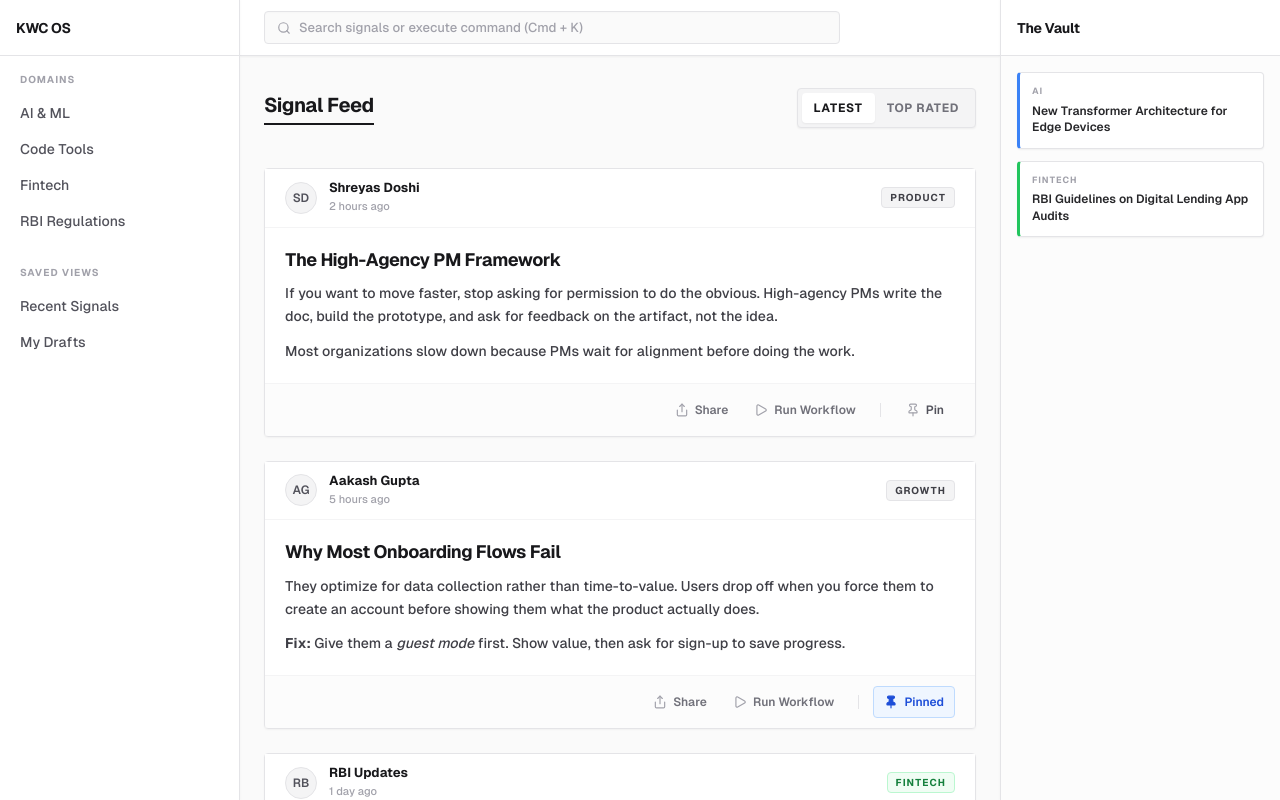
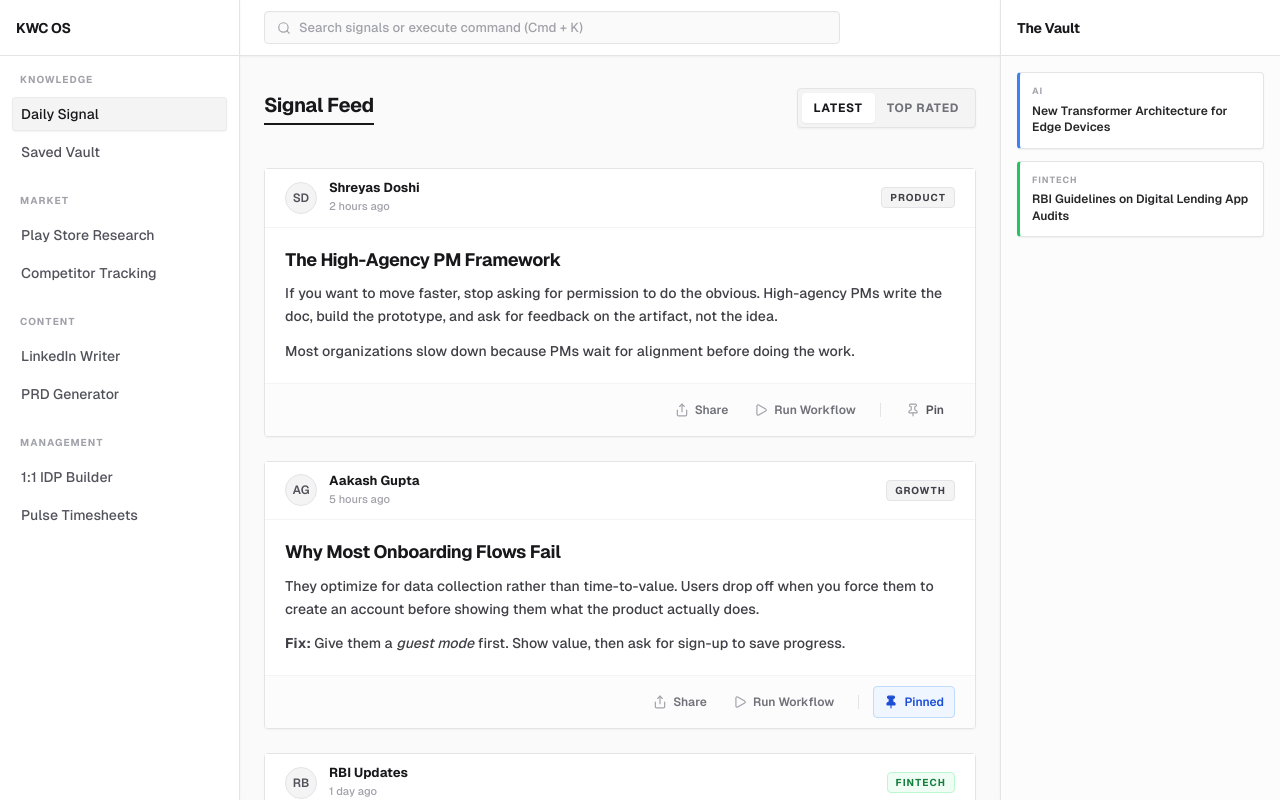
Before and after one commit to joydeep-pm/Opportunity-Research, a Next.js app: page / in a window 1280 px wide. Built offline with nearby package versions, Linux system fonts and the light colour scheme.

Commit message:
Apply antigravity layout and tool-routed home UI

```diff
--- a/src/app/layout.tsx
+++ b/src/app/layout.tsx
@@ -1,6 +1,10 @@
-import type { Metadata } from "next";
+"use client";
+
 import localFont from "next/font/local";
 import "./globals.css";
+import { Suspense } from "react";
+import { useSearchParams } from "next/navigation";
+import Link from "next/link";
 
 const geistSans = localFont({
   src: "./fonts/GeistVF.woff",
@@ -13,37 +17,72 @@ const geistMono = localFont({
   weight: "100 900",
 });
 
-export const metadata: Metadata = {
-  title: "Knowledge Work Center OS",
-  description: "Unified AI skill runtime for market research, content, and product intelligence",
-};
+const NAV_GROUPS = [
+  {
+    title: "Knowledge",
+    items: [
+      { id: "signal", label: "Daily Signal" },
+      { id: "vault", label: "Saved Vault" },
+    ],
+  },
+  {
+    title: "Market",
+    items: [
+      { id: "play-store", label: "Play Store Research" },
+      { id: "competitor", label: "Competitor Tracking" },
+    ],
+  },
+  {
+    title: "Content",
+    items: [
+      { id: "linkedin", label: "LinkedIn Writer" },
+      { id: "prd", label: "PRD Generator" },
+    ],
+  },
+  {
+    title: "Management",
+    items: [
+      { id: "idp", label: "1:1 IDP Builder" },
+      { id: "pulse", label: "Pulse Timesheets" },
+    ],
+  },
+];
 
-export default function RootLayout({
-  children,
-}: Readonly<{
-  children: React.ReactNode;
-}>) {
+function LayoutContent({ children }: { children: React.ReactNode }) {
+  const searchParams = useSearchParams();
+  const currentTool = searchParams.get("tool") || "signal";
+  const isReadingExperience = currentTool === "signal" || currentTool === "vault";
+
   return (
-    <html lang="en">
-      <body
-        className={`${geistSans.variable} ${geistMono.variable} antialiased bg-zinc-50 text-zinc-900 overflow-hidden h-screen w-screen selection:bg-zinc-200 selection:text-zinc-900`}
-      >
     <div className="flex h-full w-full">
-          {/* Left Sidebar: Fixed 240px */}
+      {/* Left Sidebar: Fixed 240px - The Router */}
       <aside className="w-[240px] shrink-0 border-r border-zinc-200 bg-white flex flex-col items-stretch z-20 shadow-[1px_0_2px_rgba(0,0,0,0.02)]">
         <div className="h-14 border-b border-zinc-200 flex items-center px-4 shrink-0">
           <span className="font-bold text-sm tracking-tight text-zinc-900">KWC OS</span>
         </div>
-            <nav className="flex-1 overflow-y-auto py-4 px-3 flex flex-col gap-1">
-              <div className="text-[10px] font-bold text-zinc-400 mb-1.5 uppercase tracking-widest px-2">Domains</div>
-              <button className="text-left px-2 py-1.5 text-sm font-medium text-zinc-600 rounded hover:bg-zinc-100 hover:text-zinc-900 transition-colors">AI & ML</button>
-              <button className="text-left px-2 py-1.5 text-sm font-medium text-zinc-600 rounded hover:bg-zinc-100 hover:text-zinc-900 transition-colors">Code Tools</button>
-              <button className="text-left px-2 py-1.5 text-sm font-medium text-zinc-600 rounded hover:bg-zinc-100 hover:text-zinc-900 transition-colors">Fintech</button>
-              <button className="text-left px-2 py-1.5 text-sm font-medium text-zinc-600 rounded hover:bg-zinc-100 hover:text-zinc-900 transition-colors">RBI Regulations</button>
-
-              <div className="text-[10px] font-bold text-zinc-400 mb-1.5 uppercase tracking-widest mt-6 px-2">Saved Views</div>
-              <button className="text-left px-2 py-1.5 text-sm font-medium text-zinc-600 rounded hover:bg-zinc-100 hover:text-zinc-900 transition-colors">Recent Signals</button>
-              <button className="text-left px-2 py-1.5 text-sm font-medium text-zinc-600 rounded hover:bg-zinc-100 hover:text-zinc-900 transition-colors">My Drafts</button>
+        <nav className="flex-1 overflow-y-auto py-4 px-3 flex flex-col gap-6">
+          {NAV_GROUPS.map((group) => (
+            <div key={group.title} className="flex flex-col gap-1">
+              <div className="text-[10px] font-bold text-zinc-400 mb-1.5 uppercase tracking-widest px-2">
+                {group.title}
+              </div>
+              {group.items.map((item) => {
+                const isActive = currentTool === item.id;
+                return (
+                  <Link
+                    key={item.id}
+                    href={`/?tool=${item.id}`}
+                    className={`text-left px-2 py-1.5 text-sm font-medium rounded transition-colors ${isActive
+                      ? "bg-zinc-100 text-zinc-900 shadow-sm border border-zinc-200/50"
+                      : "text-zinc-600 hover:bg-zinc-50 hover:text-zinc-900 border border-transparent"
+                      }`}
+                  >
+                    {item.label}
+                  </Link>
+                );
+              })}
+            </div>
+          ))}
         </nav>
       </aside>
 
@@ -64,13 +103,13 @@ export default function RootLayout({
         </div>
       </main>
 
-          {/* Right Drawer: Vault / Read Later Fixed 280px */}
+      {/* Right Drawer: Contextual */}
+      {isReadingExperience ? (
         <aside className="w-[280px] shrink-0 border-l border-zinc-200 bg-white flex flex-col z-20 shadow-[-1px_0_2px_rgba(0,0,0,0.02)]">
           <div className="h-14 border-b border-zinc-200 flex items-center px-4 shrink-0">
             <h2 className="font-bold text-sm text-zinc-900 tracking-tight">The Vault</h2>
           </div>
           <div className="flex-1 overflow-y-auto p-4 flex flex-col gap-3 bg-zinc-50/50">
-               {/* Read Later Placeholders */}
             <div className="border-l-[3px] border-l-blue-500 bg-white border border-zinc-200 rounded shadow-sm hover:shadow transition-shadow overflow-hidden cursor-pointer">
               <div className="p-3">
                 <div className="text-[9px] uppercase font-bold text-zinc-400 tracking-widest mb-1">AI</div>
@@ -85,7 +124,30 @@ export default function RootLayout({
             </div>
           </div>
         </aside>
+      ) : (
+        <aside className="w-[280px] shrink-0 border-l border-zinc-200 bg-zinc-50 flex flex-col z-20 items-center justify-center p-6 text-center">
+          <div className="w-12 h-12 bg-white border border-zinc-200 rounded-full flex items-center justify-center mb-4 shadow-sm">
+            <svg width="20" height="20" viewBox="0 0 24 24" fill="none" stroke="currentColor" strokeWidth="2" strokeLinecap="round" strokeLinejoin="round" className="text-zinc-400"><polygon points="22 3 2 3 10 12.46 10 19 14 21 14 12.46 22 3"></polygon></svg>
           </div>
+          <h3 className="text-sm font-bold text-zinc-800 mb-1">Contextual Tools</h3>
+          <p className="text-xs text-zinc-500 font-medium">Filters and metadata for &quot;{currentTool}&quot; will appear here.</p>
+        </aside>
+      )}
+    </div>
+  );
+}
+
+export default function RootLayout({
+  children,
+}: Readonly<{
+  children: React.ReactNode;
+}>) {
+  return (
+    <html lang="en">
+      <body className={`${geistSans.variable} ${geistMono.variable} antialiased bg-zinc-50 text-zinc-900 overflow-hidden h-screen w-screen selection:bg-zinc-200 selection:text-zinc-900`}>
+        <Suspense fallback={<div className="flex h-screen w-screen items-center justify-center bg-zinc-50 text-zinc-500">Loading KWC...</div>}>
+          <LayoutContent>{children}</LayoutContent>
+        </Suspense>
       </body>
     </html>
   );
--- a/src/app/page.tsx
+++ b/src/app/page.tsx
@@ -1,6 +1,8 @@
 "use client";
 
-import { useState } from "react";
+import { useState, Suspense } from "react";
+import { useSearchParams } from "next/navigation";
+import { Play, FileText, Database, BarChart3, Clock, Sparkles } from "lucide-react";
 import { SignalCard } from "@/components/SignalCard";
 
 const MOCK_SIGNALS = [
@@ -65,11 +67,75 @@ const MOCK_SIGNALS = [
     },
 ];
 
-export default function Home() {
+function ToolPlaceholder({ title, description, icon: Icon }: { title: string, description: string, icon: React.ElementType }) {
+    return (
+        <div className="animate-in fade-in duration-500">
+            <div className="mb-6 flex items-center justify-between border-b border-zinc-200 pb-4">
+                <div className="flex items-center gap-3">
+                    <div className="w-10 h-10 rounded border border-zinc-200 bg-white flex items-center justify-center shadow-sm">
+                        <Icon size={20} className="text-zinc-700" />
+                    </div>
+                    <div>
+                        <h1 className="text-xl font-bold tracking-tight text-zinc-900">{title}</h1>
+                        <p className="text-sm text-zinc-500">{description}</p>
+                    </div>
+                </div>
+                <button className="flex items-center gap-2 rounded bg-zinc-900 px-4 py-2 text-xs font-semibold uppercase tracking-wider text-white transition hover:bg-zinc-800 shadow-sm">
+                    <Play size={14} /> Run Tool
+                </button>
+            </div>
+
+            {/* Utilitarian Dense Grid Layout for Tool Properties */}
+            <div className="grid grid-cols-1 md:grid-cols-2 gap-4">
+                <div className="border border-zinc-200 bg-white p-5 rounded shadow-sm">
+                    <div className="text-[10px] font-bold text-zinc-400 uppercase tracking-widest mb-3 border-b border-zinc-100 pb-2">Execution Configuration</div>
+                    <div className="space-y-4 text-sm font-medium text-zinc-600">
+                        <div className="flex justify-between items-center"><span className="text-zinc-400">Model:</span> <span className="bg-zinc-100 px-2 py-0.5 rounded text-zinc-800">GPT-4o</span></div>
+                        <div className="flex justify-between items-center"><span className="text-zinc-400">Context Window:</span> <span className="bg-zinc-100 px-2 py-0.5 rounded text-zinc-800">128k</span></div>
+                        <div className="flex justify-between items-center"><span className="text-zinc-400">Cache Strategy:</span> <span className="bg-zinc-100 px-2 py-0.5 rounded text-zinc-800">Redis / LRU</span></div>
+                        <div className="flex justify-between items-center"><span className="text-zinc-400">Database Pull:</span> <span className="bg-blue-50 text-blue-700 border border-blue-200 px-2 py-0.5 rounded">Active</span></div>
+                    </div>
+                </div>
+                <div className="border border-zinc-200 bg-zinc-50 p-5 rounded flex items-center justify-center text-zinc-400 text-sm font-medium border-dashed">
+                    Output will stream into this pane.
+                </div>
+            </div>
+        </div>
+    );
+}
+
+function PageContent() {
     const [signals] = useState(MOCK_SIGNALS);
+    const searchParams = useSearchParams();
+    const tool = searchParams.get("tool") || "signal";
 
+    if (tool === "play-store") {
+        return <ToolPlaceholder title="Play Store Research" description="Scan live app store data to unearth feature gaps and user sentiment." icon={Database} />;
+    }
+
+    if (tool === "competitor") {
+        return <ToolPlaceholder title="Competitor Tracking" description="Automated deep-dive into competitor pricing, changelogs, and momentum." icon={BarChart3} />;
+    }
+
+    if (tool === "linkedin") {
+        return <ToolPlaceholder title="LinkedIn Writer" description="Transforms loose thoughts into dense, structured, hook-driven LinkedIn posts." icon={Sparkles} />;
+    }
+
+    if (tool === "prd") {
+        return <ToolPlaceholder title="PRD Generator" description="Draft rigid, engineering-ready Product Requirements Documents from user needs." icon={FileText} />;
+    }
+
+    if (tool === "pulse") {
+        return <ToolPlaceholder title="Pulse Timesheets" description="Automated time-tracking analytics and team utilization reporting." icon={Clock} />;
+    }
+
+    if (tool === "idp") {
+        return <ToolPlaceholder title="1:1 IDP Builder" description="Synthesize 1:1 messy notes into executive-ready professional development plans." icon={FileText} />;
+    }
+
+    // Default to Reading Signal Feed
     return (
-        <div className="flex flex-col gap-2 pb-12 animate-in fade-in duration-500">
+        <div className="animate-in fade-in flex flex-col gap-2 pb-12 duration-500">
             <div className="flex items-center justify-between mb-8">
                 <h1 className="text-xl font-bold tracking-tight text-zinc-900 border-b-2 border-zinc-900 pb-1 inline-block">Signal Feed</h1>
                 <div className="flex items-center p-1 bg-zinc-100 rounded border border-zinc-200 shadow-sm">
@@ -100,3 +166,11 @@ export default function Home() {
         </div>
     );
 }
+
+export default function Home() {
+    return (
+        <Suspense fallback={<div className="animate-pulse flex gap-4"><div className="w-12 h-12 bg-zinc-200 rounded"></div><div className="flex-1 space-y-2"><div className="h-4 bg-zinc-200 rounded w-1/4"></div><div className="h-4 bg-zinc-200 rounded w-1/2"></div></div></div>}>
+            <PageContent />
+        </Suspense>
+    );
+}
```
Lines whose indentation alone changed are shown as unchanged.
